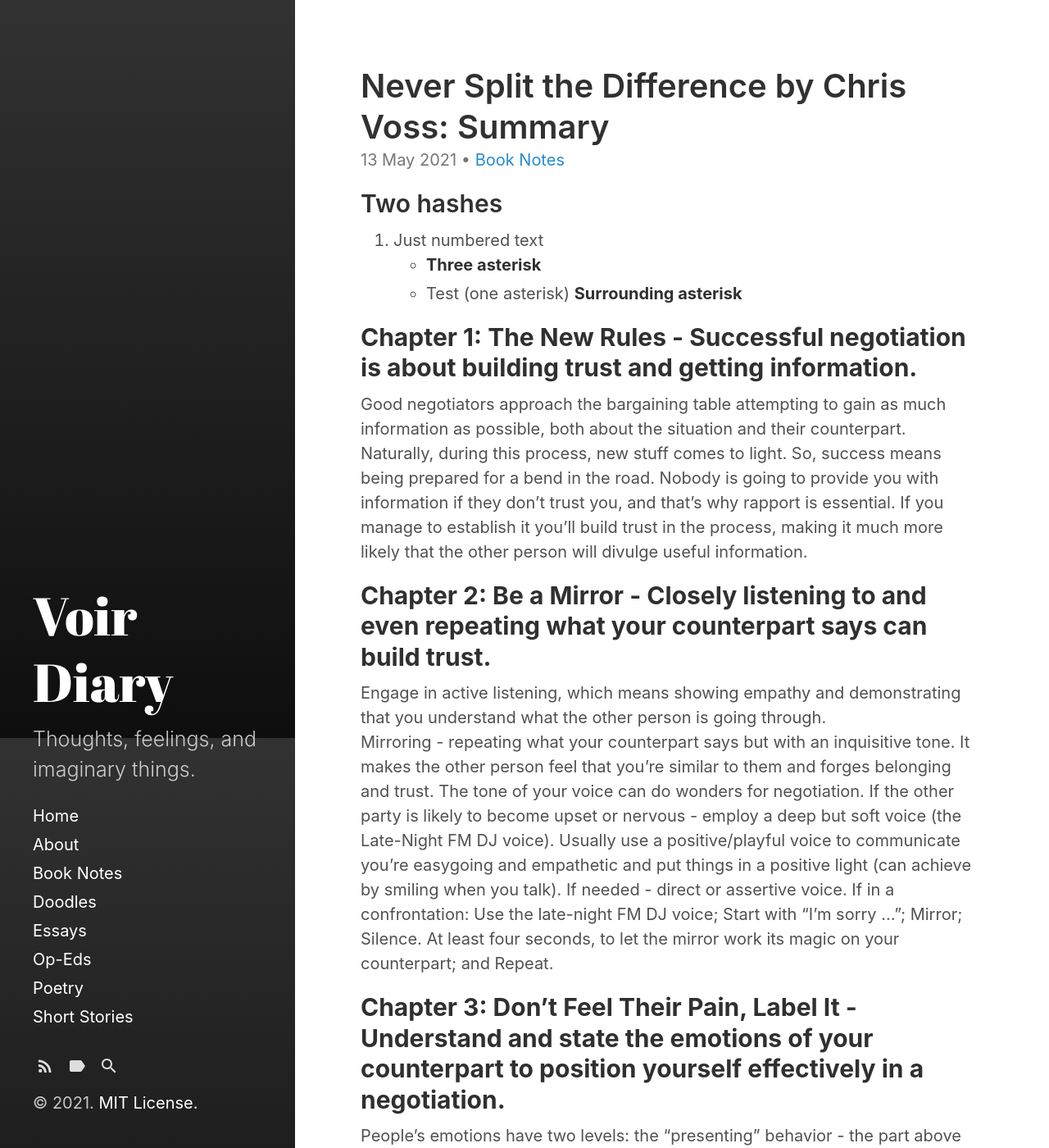
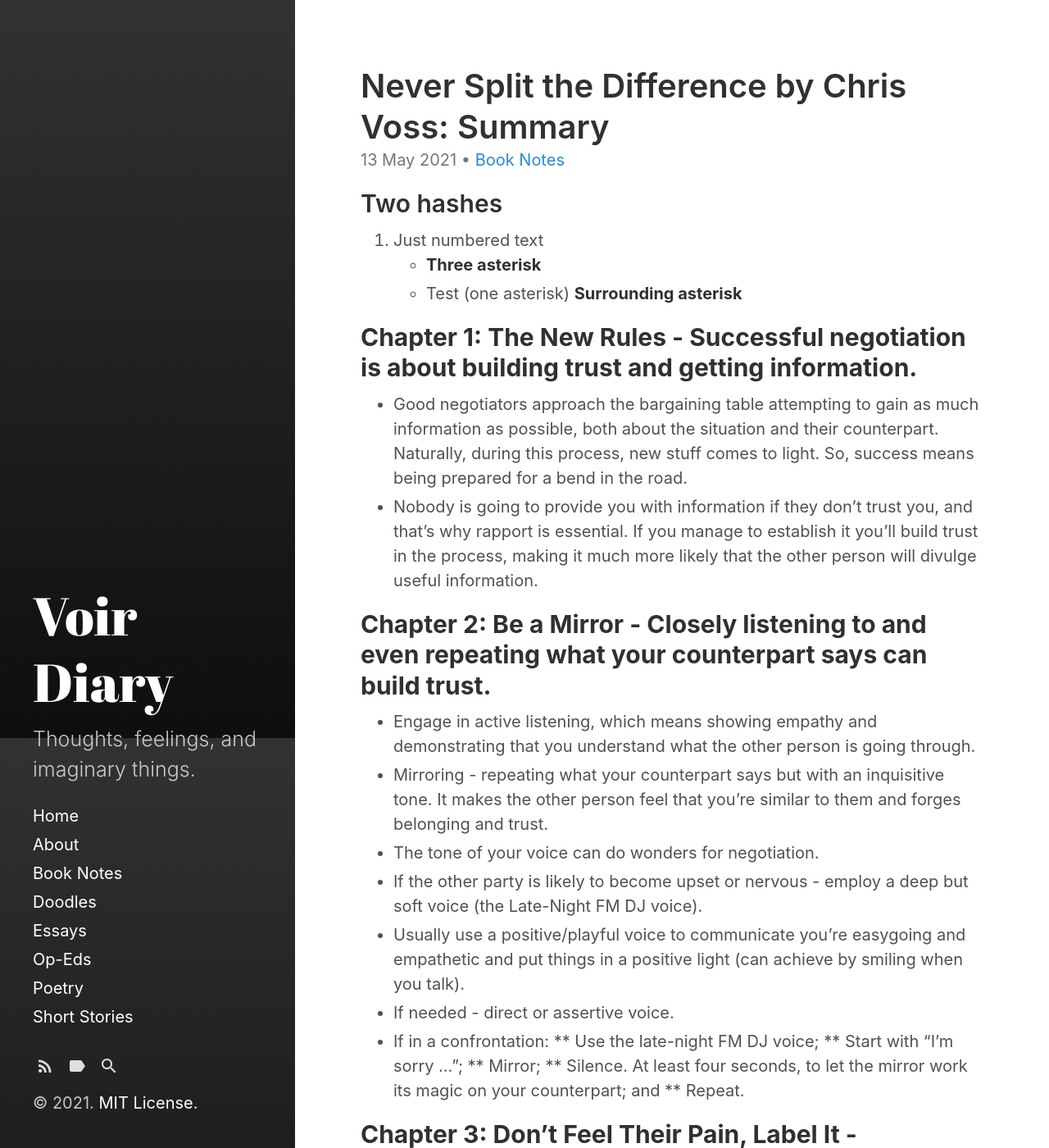
Before and after one commit to VoirDiary/VoirDiary, a Jekyll site: the page built from _posts/2021-05-13-Never-Split-the-Difference.md, in a window 1280 px wide and 1400 px high. Shown: the whole window at 82% size. Built offline with Jekyll 4.4.1, drawn with Linux system fonts in a browser that asks for light colours.

```diff
--- a/_posts/2021-05-13-Never-Split-the-Difference.md
+++ b/_posts/2021-05-13-Never-Split-the-Difference.md
@@ -19,22 +19,22 @@ tags:
 
 
 ## **Chapter 1: The New Rules - Successful negotiation is about building trust and getting information.**
-Good negotiators approach the bargaining table attempting to gain as much information as possible, both about the situation and their counterpart.  Naturally, during this process, new stuff comes to light.  So, success means being prepared for a bend in the road.
-Nobody is going to provide you with information if they don’t trust you, and that’s why rapport is essential.  If you manage to establish it you’ll build trust in the process, making it much more likely that the other person will divulge useful information.
+* Good negotiators approach the bargaining table attempting to gain as much information as possible, both about the situation and their counterpart.  Naturally, during this process, new stuff comes to light.  So, success means being prepared for a bend in the road.
+* Nobody is going to provide you with information if they don’t trust you, and that’s why rapport is essential.  If you manage to establish it you’ll build trust in the process, making it much more likely that the other person will divulge useful information.
 
 ## **Chapter 2: Be a Mirror - Closely listening to and even repeating what your counterpart says can build trust.**
-Engage in active listening, which means showing empathy and demonstrating that you understand what the other person is going through.
-Mirroring - repeating what your counterpart says but with an inquisitive tone.  It makes the other person feel that you’re similar to them and forges belonging and trust.
-The tone of your voice can do wonders for negotiation.
-If the other party is likely to become upset or nervous - employ a deep but soft voice (the Late-Night FM DJ voice).
-Usually use a positive/playful voice to communicate you’re easygoing and empathetic and put things in a positive light (can achieve by smiling when you talk).
-If needed - direct or assertive voice.
-If in a confrontation:
-Use the late-night FM DJ voice;
-Start with “I’m sorry …”;
-Mirror;
-Silence. At least four seconds, to let the mirror work its magic on your counterpart; and
-Repeat.
+* Engage in active listening, which means showing empathy and demonstrating that you understand what the other person is going through.
+* Mirroring - repeating what your counterpart says but with an inquisitive tone.  It makes the other person feel that you’re similar to them and forges belonging and trust.
+* The tone of your voice can do wonders for negotiation.
+* If the other party is likely to become upset or nervous - employ a deep but soft voice (the Late-Night FM DJ voice).
+* Usually use a positive/playful voice to communicate you’re easygoing and empathetic and put things in a positive light (can achieve by smiling when you talk).
+* If needed - direct or assertive voice.
+* If in a confrontation:
+** Use the late-night FM DJ voice;
+** Start with “I’m sorry …”;
+** Mirror;
+** Silence. At least four seconds, to let the mirror work its magic on your counterpart; and
+** Repeat.
 
 ## **Chapter 3: Don’t Feel Their Pain, Label It - Understand and state the emotions of your counterpart to position yourself effectively in a negotiation.**
 People’s emotions have two levels: the “presenting” behavior - the part above the surface you can see and hear; and the “underlying” feeling that motivates the behavior
```
